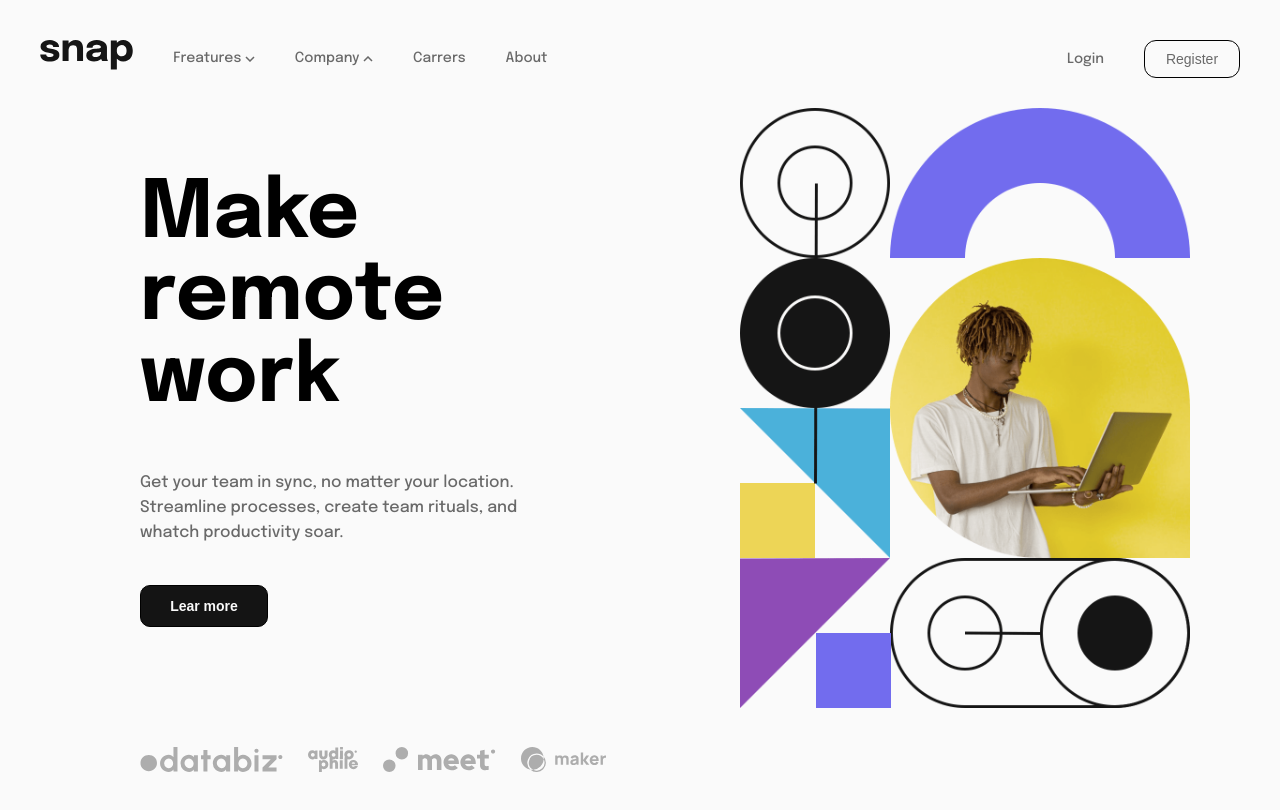
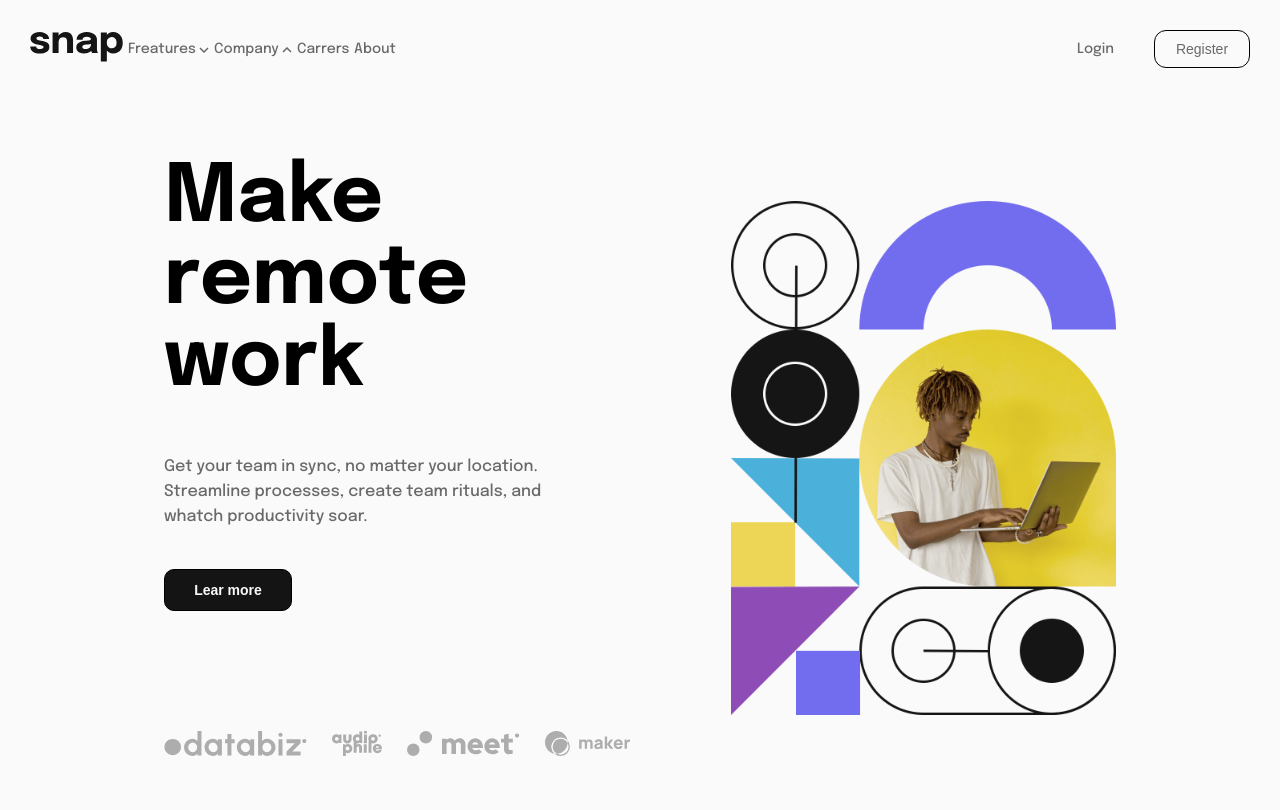
Before and after one commit to Albertofusa/Intro-section, a plain HTML site: page index.html in a window 1280 px wide. Drawn offline with Linux system fonts and the light colour scheme.

Commit message:
Fix Layout

```diff
--- a/index.html
+++ b/index.html
@@ -14,29 +14,32 @@
     />
   </head>
   <body>
+    <!-- Contenido Principal -->
     <main class="container">
+      <!-- Barra de navegación -->
+      <nav class="navbar">
+        <div class="links">
+          <a href="#">
+            <img class="section-logo" src="/img/logo snap.svg" alt="Logo" />
+          </a>
+          <a href="#" class="link"
+            >Freatures <img src="/img/icon-arrow-down.svg" alt=""
+          /></a>
+          <a href="#" class="link"
+            >Company <img src="/img/icon-arrow-up.svg" alt=""
+          /></a>
+          <a href="#" class="link">Carrers</a>
+          <a href="#" class="link">About</a>
+        </div>
+        <div class="links-user">
+          <span class="login">Login</span>
+          <button class="card-img-button">Register</button>
+        </div>
+      </nav>
+      <!-- Contenido -->
+      <content class="main-content">
+        <!-- Description -->
         <div class="card-description">
-        <div class="logo">
-          <div>
-            <img class="section-logo" src="/img/logo snap.svg" alt="Logo" />
-          </div>
-          <div>
-            <span class="section-logo-description"
-              >Freatures <img src="/img/icon-arrow-down.svg" alt=""
-            /></span>
-          </div>
-          <div>
-            <span class="section-logo-description"
-              >Company <img src="/img/icon-arrow-up.svg" alt=""
-            /></span>
-          </div>
-          <div>
-            <span class="section-logo-description-1">Carrers</span>
-          </div>
-          <div>
-            <span class="section-logo-description">About</span>
-          </div>
-        </div>
           <div class="card-description-center">
             <h1 class="card-description-center-title">
               Make <br />
@@ -49,28 +52,18 @@
             </p>
             <button class="card-description-center-button">Lear more</button>
             <div class="card-description-center-imagen">
-            <div>
               <img class="logo-mark" src="/img/client-databiz.svg" alt="" />
-            </div>
-            <div>
               <img class="logo-mark" src="/img/client-audiophile.svg" alt="" />
-            </div>
-            <div>
               <img class="logo-mark" src="/img/client-meet.svg" alt="" />
-            </div>
-            <div>
               <img class="logo-mark" src="/img/client-maker.svg" alt="" />
             </div>
           </div>
         </div>
-      </div>
+        <!-- Imagen -->
         <div class="card-imagen">
-        <div class="login-button-img">
-          <span class="login">Login</span>
-          <button class="card-img-button">Register</button>
-        </div>
           <img class="imagen-main" src="/img/image-hero-desktop.png" alt="" />
         </div>
+      </content>
     </main>
   </body>
 </html>
--- a/style.css
+++ b/style.css
@@ -27,8 +27,13 @@ body {
 .container {
   height: 100vh;
   width: 100%;
-  padding: 40px;
+}
+
+.navbar {
   display: flex;
+  justify-content: space-between;
+  padding: 30px;
+  width: 100%;
 }
 
 .card-description {
@@ -36,30 +41,36 @@ body {
   width: 50%;
 }
 
-.logo {
+.links {
+  width: 30%;
+  display: flex;
+  justify-content: space-between;
+  align-items: center;
+}
+
+.links-user {
   display: flex;
   align-items: center;
+  justify-content: flex-end;
   gap: 40px;
-  margin-bottom: 100px;
 }
 
 .section-logo {
   height: 30px;
 }
 
-.section-logo-description {
-  font-size: 14px;
-  color: var(--color-iconos);
-  cursor: pointer;
-}
-
-.section-logo-description-1 {
+.link {
+  text-decoration: none;
   font-size: 14px;
   color: var(--color-iconos);
 }
 
-.card-description-center {
-  margin-left: 100px;
+.main-content {
+  display: flex;
+  width: 90%;
+  gap: 100px;
+  padding: 60px 100px;
+  margin: auto;
 }
 
 .card-description-center-title {
@@ -103,16 +114,8 @@ body {
 }
 
 .card-imagen {
-  height: 100%;
+  height: 600px;
   width: 50%;
-}
-
-.login-button-img {
-  display: flex;
-  align-items: center;
-  justify-content: flex-end;
-  gap: 40px;
-  margin-bottom: 30px;
 }
 
 .login {
@@ -141,7 +144,7 @@ body {
 }
 
 .imagen-main {
-  margin-left: 100px;
-  height: 600px;
-  width: 450px;
+  height: 100%;
+  width: 100%;
+  object-fit: contain;
 }
```
Lines whose indentation alone changed are shown as unchanged.
